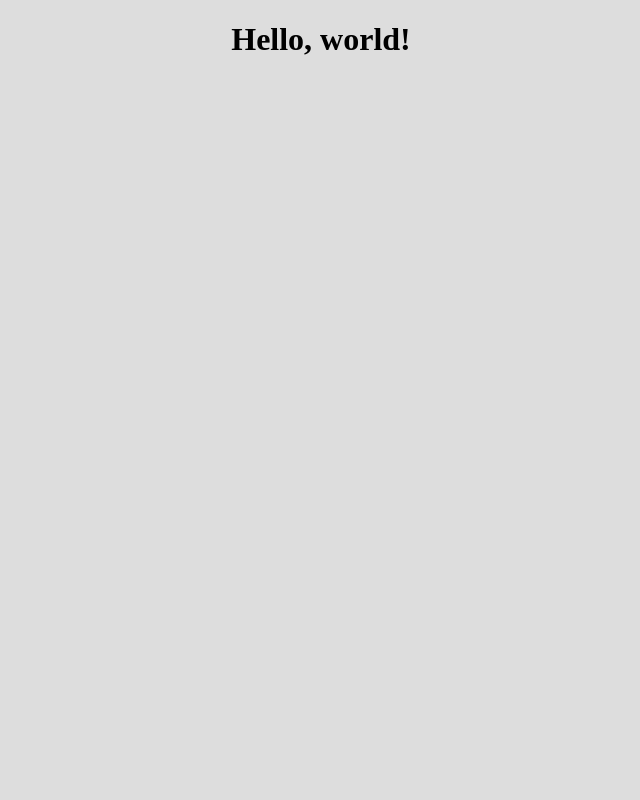
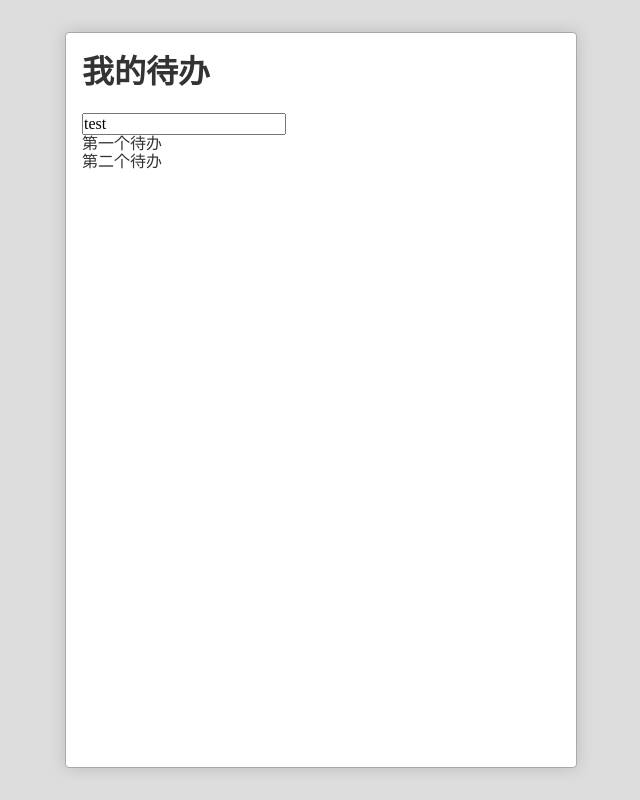
Before and after one commit to zzyo96/webpack-demo, a React (Create React App) app: page / in a window 1280 px wide. Shown: the whole page, without its empty margins (319-959 px from the left). Built offline with nearby package versions, Linux system fonts and the light colour scheme.

Commit message:
更改index.js

```diff
--- a/src/index.js
+++ b/src/index.js
@@ -1,27 +1,31 @@
 import React from 'react';
 import ReactDOM from 'react-dom';
 import './index.css';
-import App from './App';
+import App from './App'
 import * as serviceWorker from './serviceWorker';
 
-function tick() {
-  const element = (
-    <div>
-      <h1>Hello, world!</h1>
-    </div>
-  );
-  ReactDOM.render(
-    element,
-    document.getElementById('root')
-  );
-}
+// function tick() {
+//   const element = (
+//     <div>
+//       <h1>Hello, world!</h1>
+//     </div>
+//   );
+//   ReactDOM.render(
+//     element,
+//     document.getElementById('root')
+//   );
+// }
 
-setInterval(tick, 1000);
+// setInterval(tick, 1000);
 
 // ReactDOM.render(
 //     <h1>Hi, world!</h1>,
 //     document.getElementById('root2')
 // );
+ReactDOM.render(
+  <App />,
+  document.getElementById('root')
+)
 
 // If you want your app to work offline and load faster, you can change
 // unregister() to register() below. Note this comes with some pitfalls.
```
Also changed, not shown: 8 other files (tests, documents, lock files or other folders).
